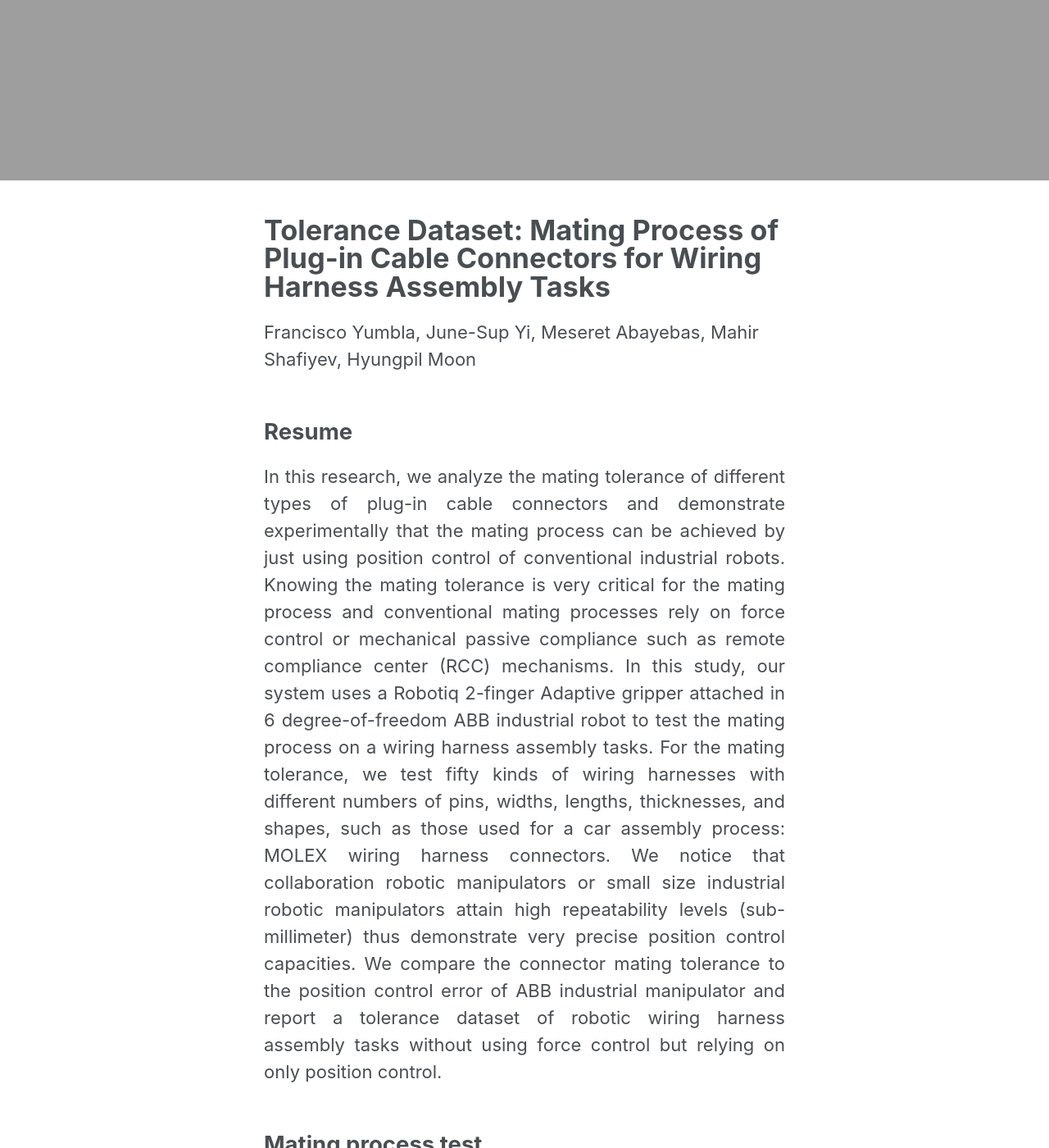
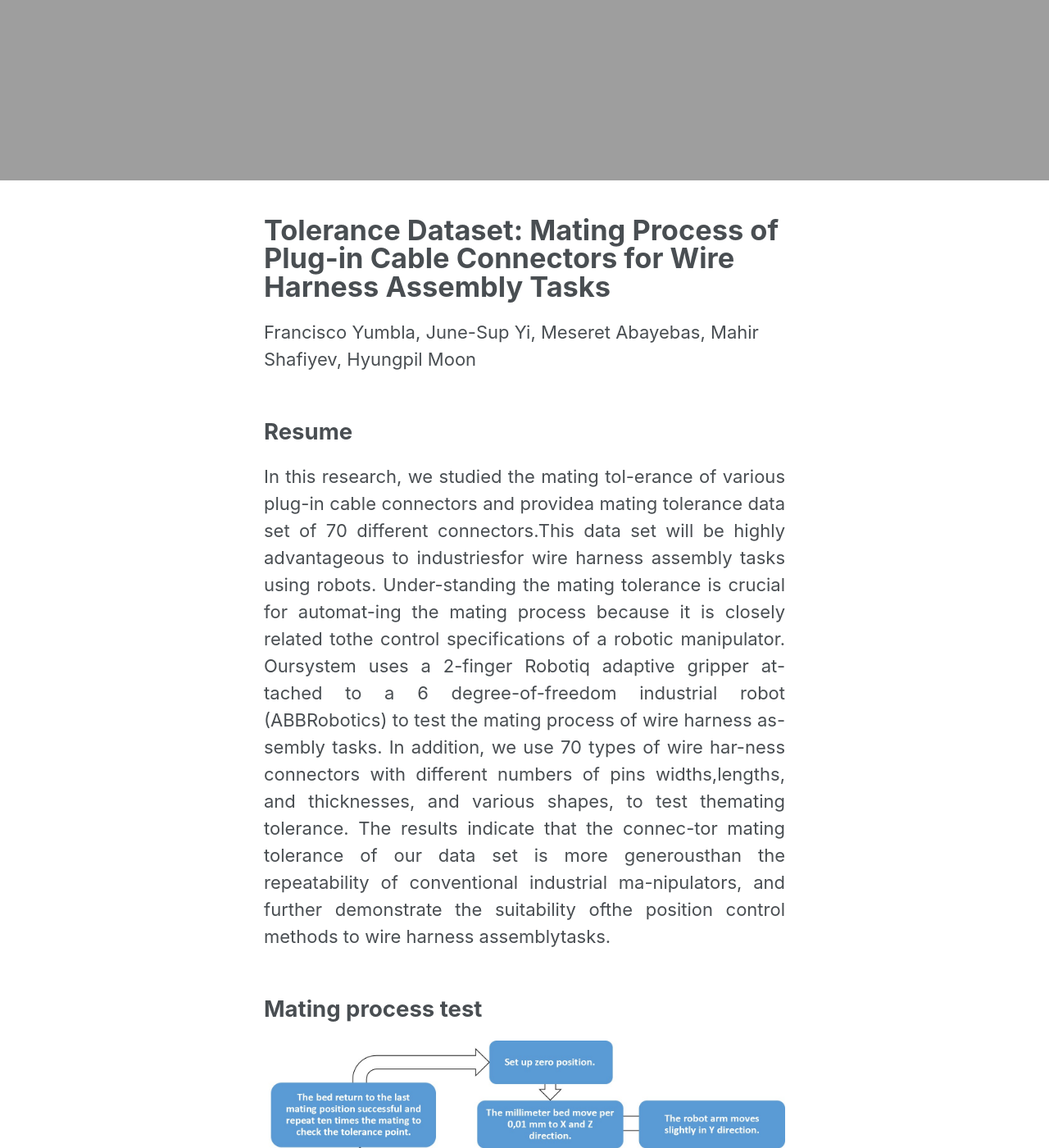
Before and after one commit to fryumbla/Conectors-Database, a Jekyll site: the page built from _pages/tolerance.md, in a window 1280 px wide and 1400 px high, scrolled down 840 px. Shown: the whole window at 82% size. Built offline with Jekyll 4.4.1, drawn with Linux system fonts in a browser that asks for light colours; nearby versions of some CDN libraries; some of the changed text lies outside the part shown.

Commit message:
Update tolerance.md

```diff
--- a/_pages/tolerance.md
+++ b/_pages/tolerance.md
@@ -1,7 +1,7 @@
 ---
 layout: archive
 permalink: /tolerance/
-title: "Tolerance Dataset: Mating Process of Plug-in Cable Connectors for Wiring Harness Assembly Tasks"
+title: "Tolerance Dataset: Mating Process of Plug-in Cable Connectors for Wire Harness Assembly Tasks"
 author_profile: false
 header:
   image: "/images/tolerance/b1.jpg"
@@ -10,7 +10,7 @@ header:
 Francisco Yumbla, June-Sup Yi, Meseret Abayebas, Mahir Shafiyev, Hyungpil Moon
 
 ## Resume
-<P ALIGN="justify">In this research, we analyze the mating tolerance of different types of plug-in cable connectors and demonstrate experimentally that the mating process can be achieved by just using position control of conventional industrial robots. Knowing the mating tolerance is very critical for the mating process and conventional mating processes rely on force control or mechanical passive compliance such as remote compliance center (RCC) mechanisms. In this study, our system uses a Robotiq 2-finger Adaptive gripper attached in 6 degree-of-freedom ABB industrial robot to test the mating process on a wiring harness assembly tasks. For the mating tolerance, we test fifty kinds of wiring harnesses with different numbers of pins, widths, lengths, thicknesses, and shapes, such as those used for a car assembly process: MOLEX wiring harness connectors. We notice that collaboration robotic manipulators or small size industrial robotic manipulators attain high repeatability levels (sub-millimeter) thus demonstrate very precise position control capacities. We compare the connector mating tolerance to the position control error of ABB industrial manipulator and report a tolerance dataset of robotic wiring harness assembly tasks without using force control but relying on only position control.</P>
+<P ALIGN="justify">In this research, we studied the mating tol-erance of various plug-in cable connectors and providea mating tolerance data set of 70 different connectors.This data set will be highly advantageous to industriesfor  wire  harness  assembly  tasks  using  robots.  Under-standing  the  mating  tolerance  is  crucial  for  automat-ing the mating process because it is closely related tothe control specifications of a robotic manipulator. Oursystem  uses  a  2-finger  Robotiq  adaptive  gripper  at-tached to a 6 degree-of-freedom industrial robot (ABBRobotics) to test the mating process of wire harness as-sembly tasks. In addition, we use 70 types of wire har-ness connectors with different numbers of pins widths,lengths, and thicknesses, and various shapes, to test themating tolerance. The results indicate that the connec-tor mating tolerance of our data set is more generousthan  the  repeatability  of  conventional  industrial  ma-nipulators,  and  further  demonstrate  the  suitability  ofthe position control methods to wire harness assemblytasks.</P>
 
 ## Mating process test
 <P ALIGN="center"><img src="{{ site.url }}{{ site.baseurl }}/images/tolerance/testprocess.jpg" width="700"></P>
@@ -18,7 +18,7 @@ Francisco Yumbla, June-Sup Yi, Meseret Abayebas, Mahir Shafiyev, Hyungpil Moon
 <iframe width="560" height="315" src="https://www.youtube.com/embed/avqnbM4VFvM" frameborder="0" allow="accelerometer; autoplay; encrypted-media; gyroscope; picture-in-picture" allowfullscreen></iframe>
 
 ## Repeatability of the mating process
-<P ALIGN="justify">The experiment consists, we move multiple times with different positions the Robotiq Adaptive Gripper. Then  the  female  connector  comes  back  to  a  mating point which is occurring in one common place (the maleconnector at the millimeter bed). The program uses five differents robot position with five paths. So, we check one hundred times the mating process. Also, we can also claim the repeatability not affect a lot in the accuracy of therobot arm.</P>
+<P ALIGN="justify">This section explains the test to validate the accuracy and the repeatability of the ABB robot arm of the cable in the current analysis. We use a different program path, but the final frame is the position of the female connector to the male connector at the millimeter bed. After measuring the tolerance, this test can be begun. This experiment involves moving the Robotiq Adaptive Gripper multiple times in different positions. In this experiment, the female connector always returns to the mating process (with the male connector being at the millimeter bed). The program uses 5 different robot positions with different paths. </P>
 
 <iframe width="560" height="315" src="https://www.youtube.com/embed/VYBXj_857Lg" frameborder="0" allow="accelerometer; autoplay; encrypted-media; gyroscope; picture-in-picture" allowfullscreen></iframe>
 
```
